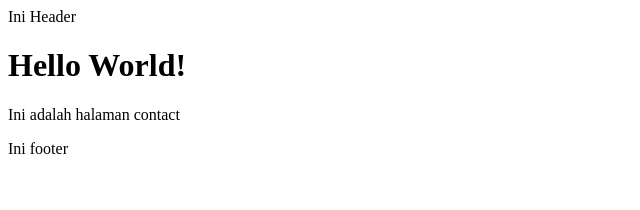
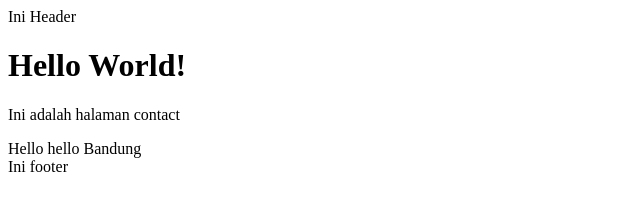
Before and after one commit to Zathura160801/Test-Git, a plain HTML site: page contact-us.html in a window 1280 px wide. Shown: the whole page, without its empty margins (0-640 px from the left). Drawn offline with Linux system fonts and the light colour scheme.

Commit message:
Menambah Div di Halaman Kontak

```diff
--- a/contact-us.html
+++ b/contact-us.html
@@ -9,6 +9,7 @@
     <header>Ini Header</header>
     <h1>Hello World!</h1>
     <p>Ini adalah halaman contact</p>
+    <div>Hello hello Bandung</div>
     <footer>Ini footer</footer>
   </body>
 </html>
```
